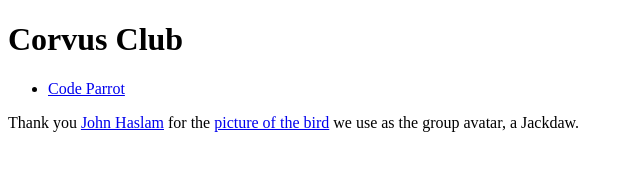
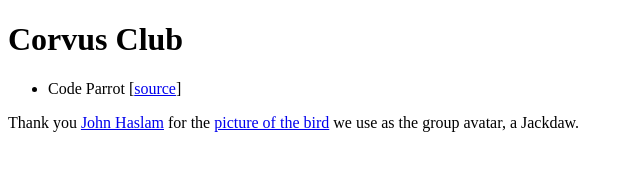
Before and after one commit to CorvusClub/corvus.club, a plain HTML site: page index.html in a window 1280 px wide. Shown: the whole page, without its empty margins (0-640 px from the left). Drawn offline with Linux system fonts and the light colour scheme.

Commit message:
A visual change to the style of our project list

```diff
--- a/index.html
+++ b/index.html
@@ -6,7 +6,7 @@
   <body>
     <h1>Corvus Club</h1>
     <ul>
-        <li><a href="https://github.com/CorvusClub/CodeParrot">Code Parrot</a></li>
+        <li>Code Parrot [<a href="https://github.com/CorvusClub/CodeParrot">source</a>]</li>
     </ul>
     <footer>
       <p>Thank you <a href="https://www.flickr.com/photos/foxypar4/">John Haslam</a> for the <a href="https://www.flickr.com/photos/43145783@N00/552502080/">picture of the bird</a> we use as the group avatar, a Jackdaw.</p>
```
